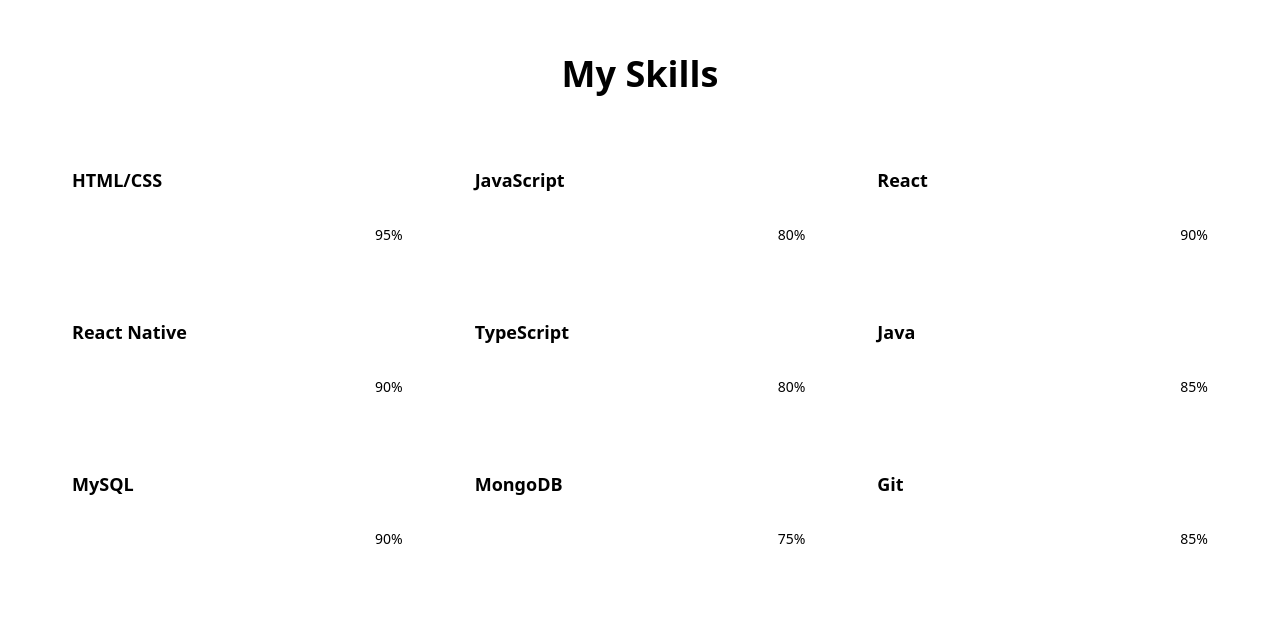
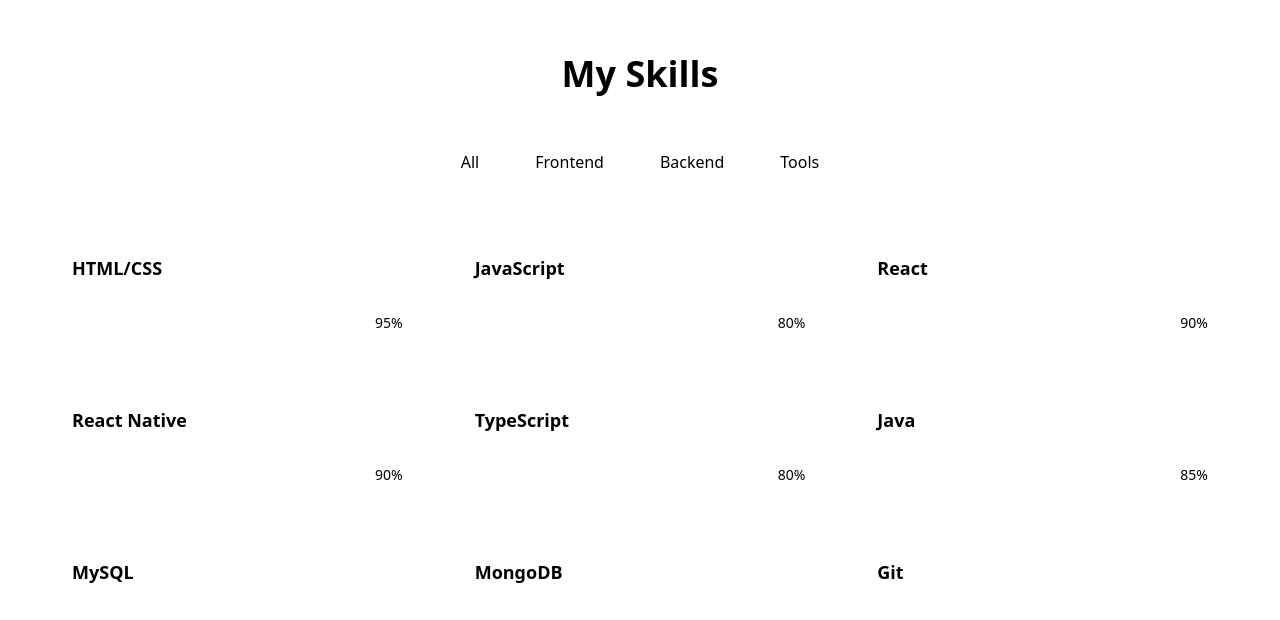
Before and after one commit to Omindu1015/Portfolio, a React (Vite) app: page / in a window 1280 px wide. Shown: the part 1548-2168 px from the top of the page. Built offline with nearby package versions, Linux system fonts and the light colour scheme.

Commit message:
skills page final implementation

```diff
--- a/src/components/Skills.jsx
+++ b/src/components/Skills.jsx
@@ -1,4 +1,6 @@
 import { Key } from "lucide-react";
+import { useState } from "react";
+import { cn } from "../lib/utils";
 
 const skills = [
   //Frontend
@@ -19,7 +21,13 @@
   { name: "IntelliJ IDEA", level: 90, category: "Tools" },
 ];
 
+const categories = ["all", "Frontend", "Backend", "Tools"];
+
 export const Skills = () => {
+  const [activeCategory, setActiveCategory] = useState("all");
+
+    const filteredSkills = skills.filter((skill) => activeCategory === "all" || skill.category === activeCategory);
+
   return (
     <section id="skills" className="py-24 px-4 relative bg-secondary/30">
       <div className="container mx-auto max-w-5xl">
@@ -28,8 +36,24 @@
           My <span className="text-primary"> Skills</span>
         </h2>
 
+        <div className="flex flex-wrap justify-center mb-12 gap-4">
+          {categories.map((category, key) => (
+            <button
+              key={key}
+              onClick={() => setActiveCategory(category)}
+              className={
+                cn("px-5 py-2 rounded-full transition-colors duration-300 capitalize",
+                    activeCategory === category ?"bg-primary text-primary-foreground":"bg-secondary/70 text-foreground hover:bd-secondary"
+
+                )}
+            >
+              {category}
+            </button>
+          ))}
+        </div>
+
         <div className="grid grid-cols-1 sm:grid-cols-2 lg:grid-cols-3 gap-6">
-          {skills.map((skill, Key) => (
+          {filteredSkills.map((skill, Key) => (
             <div
               key={Key}
               className="bg-card p-6 rounded-lg shadow-xs card-hover"
@@ -45,7 +69,9 @@
               </div>
 
               <div className="text-right mt-1">
-                <span className="text-sm text-muted-foreground">{skill.level}%</span>
+                <span className="text-sm text-muted-foreground">
+                  {skill.level}%
+                </span>
               </div>
             </div>
           ))}
```
